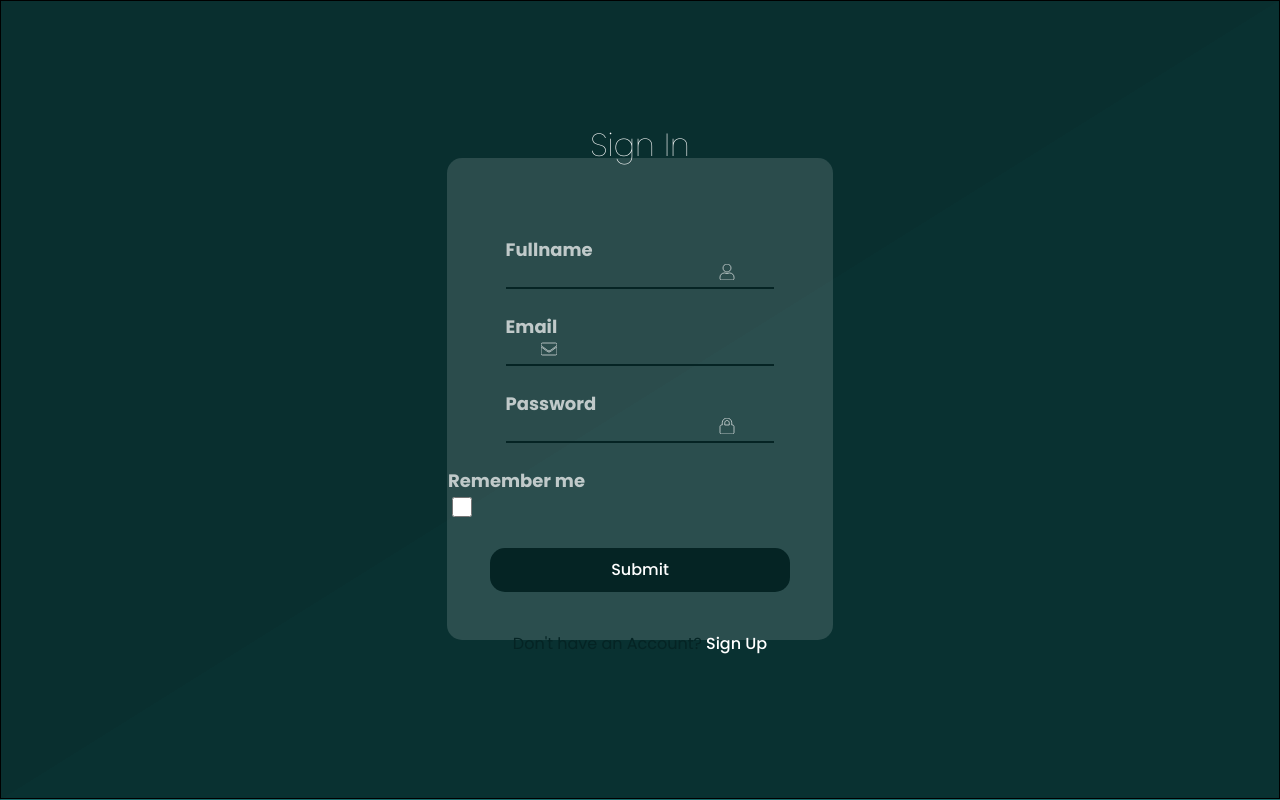
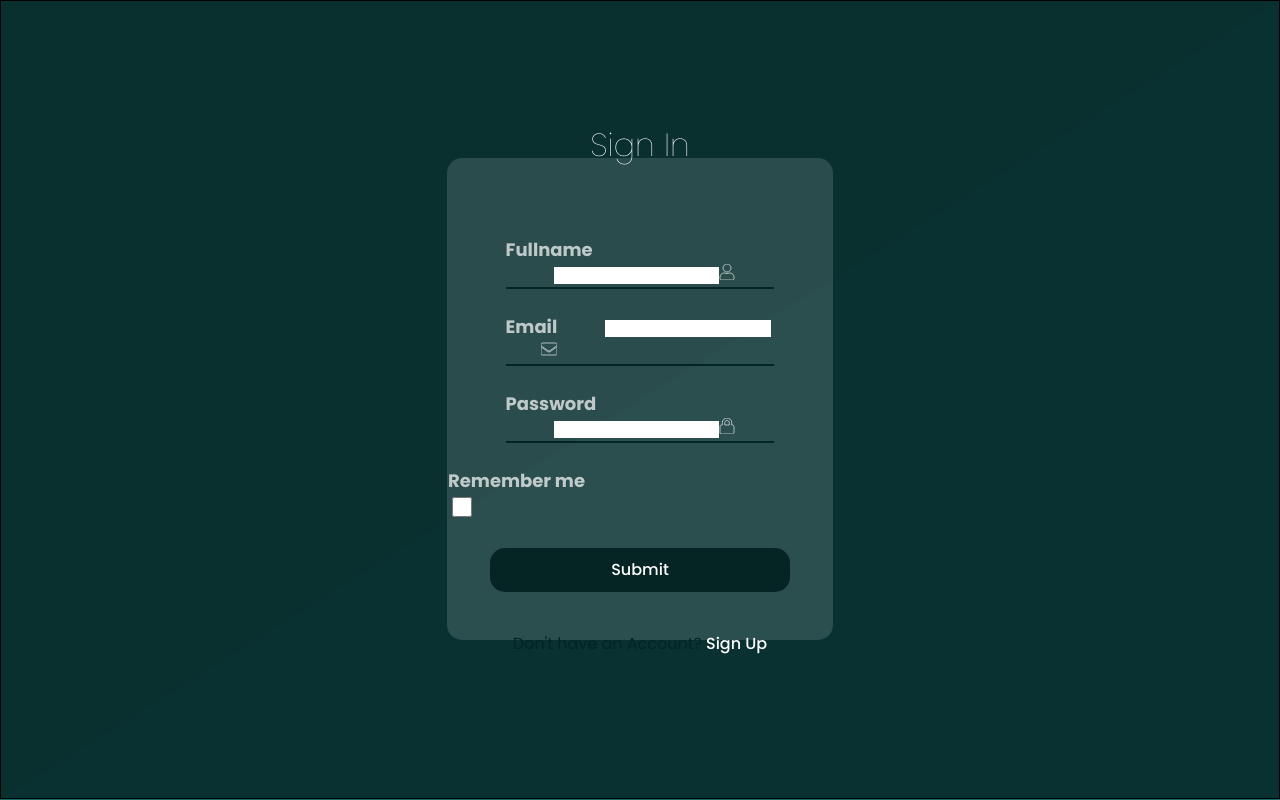
Before and after one commit to Ilhammashudah/todo-app, a React (Vite) app: page / in a window 1280 px wide. Built offline with nearby package versions, Linux system fonts and the light colour scheme.

Commit message:
made a change on the styling

```diff
--- a/src/App.css
+++ b/src/App.css
@@ -416,7 +416,7 @@ li {
   outline: none;
   margin-left: 3rem;
   border: none;
-  background-color: transparent;
+  background-color: none;
   width: 60%;
 }
 .signin-input:focus {
```
